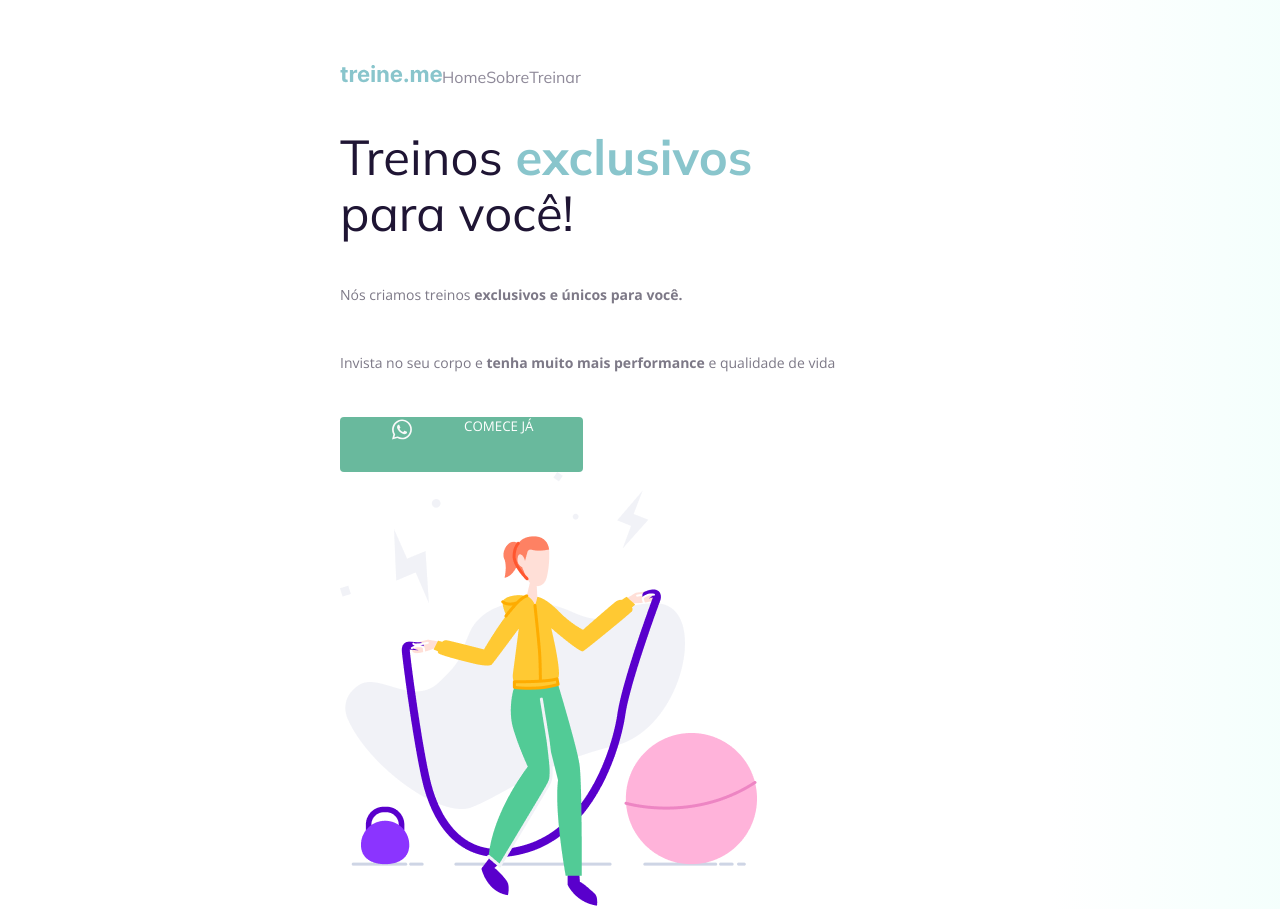
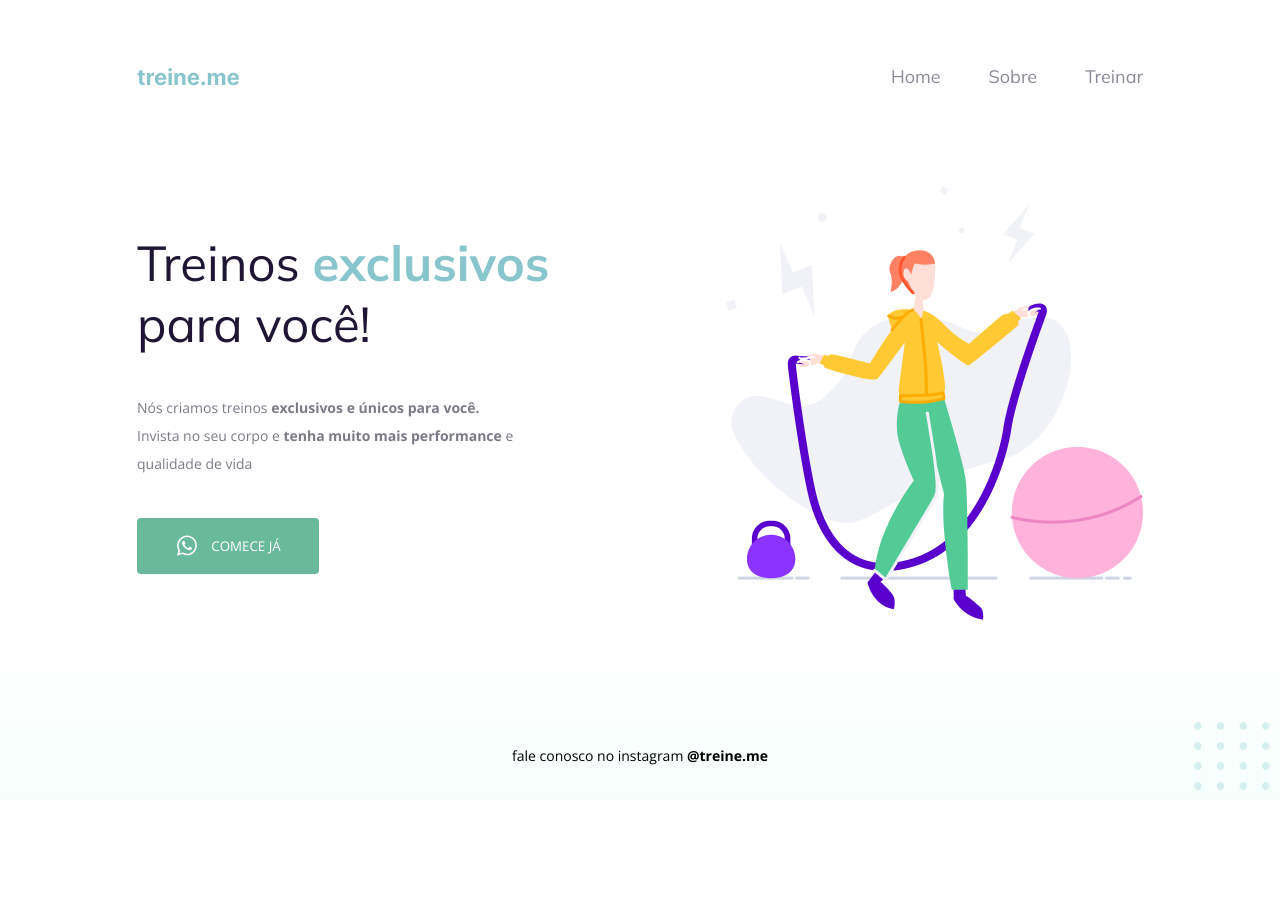
Before and after one commit to A1exLima/rocketseat-stage2-intro-html-css-desafio-correcao-bug-2, a plain HTML site: page index.html in a window 1280 px wide. Shown: the top 909 px of the page. After the commit the page ends 800 px from the top, so only its background shows below. Drawn offline with nearby package versions, Linux system fonts and the light colour scheme.

Commit message:
Correcao codigo Css

```diff
--- a/index.html
+++ b/index.html
@@ -28,8 +28,8 @@
             <p>Nós criamos treinos <strong>exclusivos e únicos para você.</strong></p>
             <p>Invista no seu corpo e <strong>tenha muito mais performance</strong> e qualidade de vida</p>
             <button> <img src="images/whats.svg" alt="Ícone do whatsapp">COMECE JÁ</button>
-            <img src="images/img.png" alt="Desenho de uma mulher pulando corta numa academia.">
           </section>
+          <img src="images/img.png" alt="Desenho de uma mulher pulando corta numa academia.">
       </main>
 
       <footer>
--- a/style.css
+++ b/style.css
@@ -1,91 +1,114 @@
+*{
+  margin: 0;
+  padding: 0;
+  box-sizing: border-box;
+  text-decoration: none;
+}
+
 body {
-    margin: 0;
-
-    font-family: "Open Sans", sans-serif;
-
-    background: linear-gradient(90deg, rgb(227, 255, 248, 0) 82.08%, rgb(227, 255, 248, 0.38) 100%);
-
+    background: linear-gradient(180deg, rgba(227, 255, 248, 0) 82.08%, rgba(227, 255, 248, 0.38) 100%);
     min-height: 100vh;
 }
 
 .page {
-    width: 600px;
+  width: 1280px;
+  height: 100vh;
   margin: 0 auto;
-    padding-top: 65px;
+  padding: 65px 0 30px 0;
+  display: flex;
+  flex-direction: column;
+  align-items: center;
+  justify-content: space-between;
 }
 
 nav {
   display: flex;
-    justify-content: start;
+  justify-content: space-between;
   align-items: center;
+  margin-bottom: 58px;
+  width: 1006px;
+}
 
-    margin-bottom: 15px;
+#logo{
+  display: flex;
+  align-items: center;
 }
 
 ul {
   display: flex;
+  align-items: center;
+  gap: 48px;
   list-style: none;
-    margin: 0;
-    padding: 0;
-  }
-
-  a {
-    color: #1f1534;
-    text-decoration: none;
 }
 
 ul li a {
+  font-family: "Mulish", sans-serif;
+  font-weight: 400;
+  font-size: 1.125rem;
+  color: #1F1534;
   opacity: 0.5;
+  text-decoration: none;
+  transition: 250ms linear;
 }
 
 ul li a:hover {
-    font-weight: bold;
+  font-weight: 700;
   opacity: 1;
 }
 
-  h1,
-  ul {
-    font-family: "Mulish", sans-serif;
+main{
+  display: flex;
+  justify-content: space-between;
+  align-items: center;
+  width: 1006px;
 }
 
-  h1 {
-    font-size: 49px;
-    line-height: 56px;
-    color: #1f1534;
-
-    font-weight: normal;
-
+section {
   width: 490px;
 }
 
-  h1 span {
+section h1 {
+  font-family: "Mulish", sans-serif;
+  font-size: 3.0625rem;
+  font-weight: 400;
+  color: #1F1534;
+  padding-bottom: 40px;
+}
+
+section h1 span {
   color: #89c5cc;
   font-weight: bold;
 }
 
 section p {
-    font-size: 14px;
+  width: 400px;
+  font-family: 'Open Sans';
+  font-style: normal;
+  font-weight: 400;
+  font-size: 0.875rem;
   line-height: 28px;
-    color: #7d7987;
+  color: #7D7987;
+}
 
-    margin: 40px 0;
+section :nth-child(3){
+  padding-bottom: 40px;
 }
 
 button {
+  width: 182px;
+  height: 56px;
+  border-radius: 4px;
   color: white;
+  background: #69B99D;
   font-family: "Open Sans", sans-serif;
-
-    background: #69B99D;
   border: 0;
-    padding: 0 50px 30px;
-
+  padding: 14px 32px 15px;
   display: flex;
-    justify-content: space-around;
-    gap: 50px;
-
-    border-radius: 4px;
-
+  justify-content: center;
+  align-items: center;
+  gap: 12px;
   cursor: pointer;
+  transition: 250ms linear
 }
 
 button:hover {
@@ -93,19 +116,26 @@ body {
 }
 
 footer {
-    font-size: 14px;
+  width: 592px;
+  height: 28px;
+  font-family: 'Open Sans';
+  font-style: normal;
+  font-weight: 400;
+  font-size: 0.875rem;
   line-height: 28px;
-
   text-align: center;
-
-    margin-top: 80px;
+  color: #000000;
+  margin-top: 82px;
 }
 
 footer a {
   font-weight: bold;
+  text-decoration: none;
+  color: #000000;
 }
 
 #balls {
+  position:fixed;
     bottom: 0;
     right: 0;
 }
```
Lines whose indentation alone changed are shown as unchanged.
